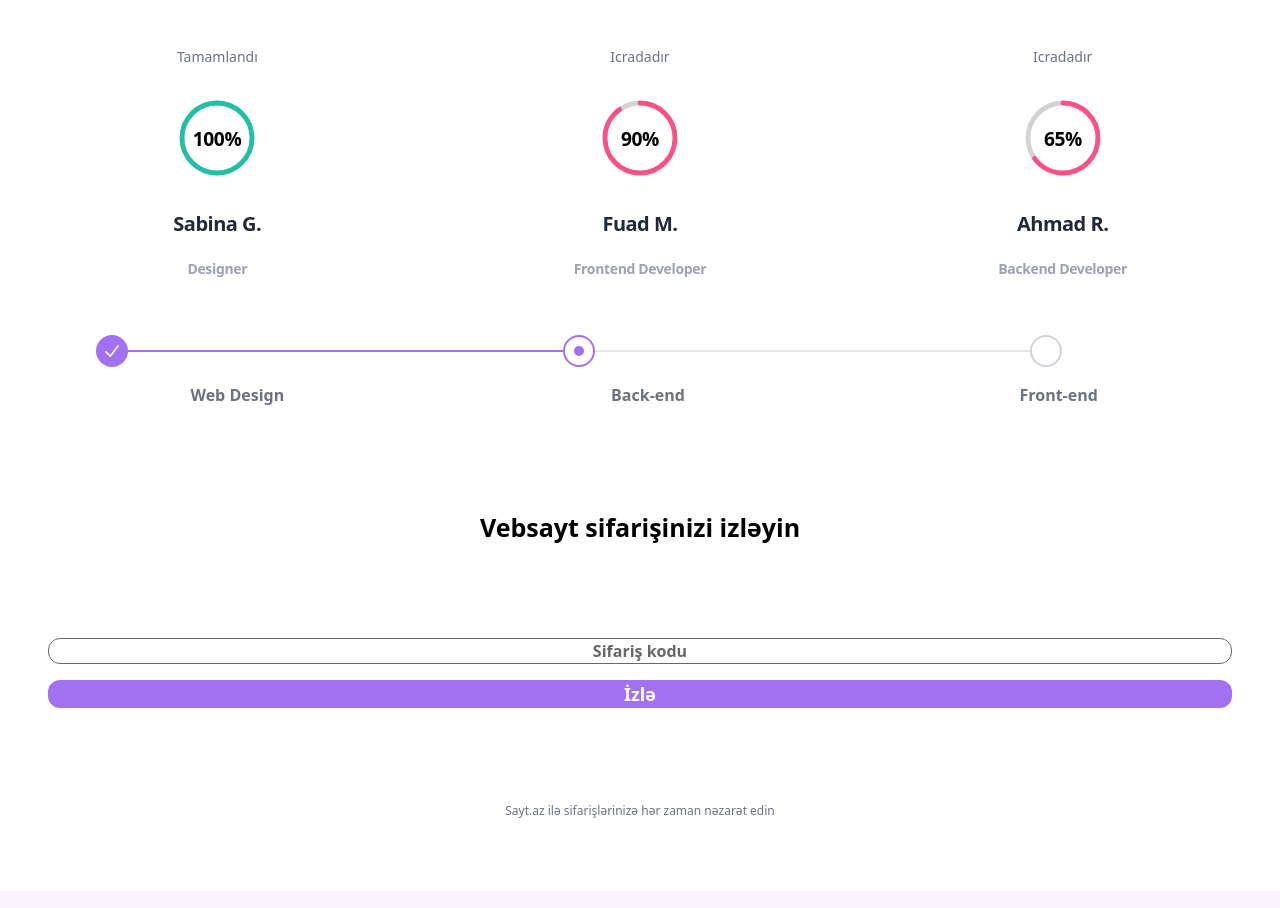
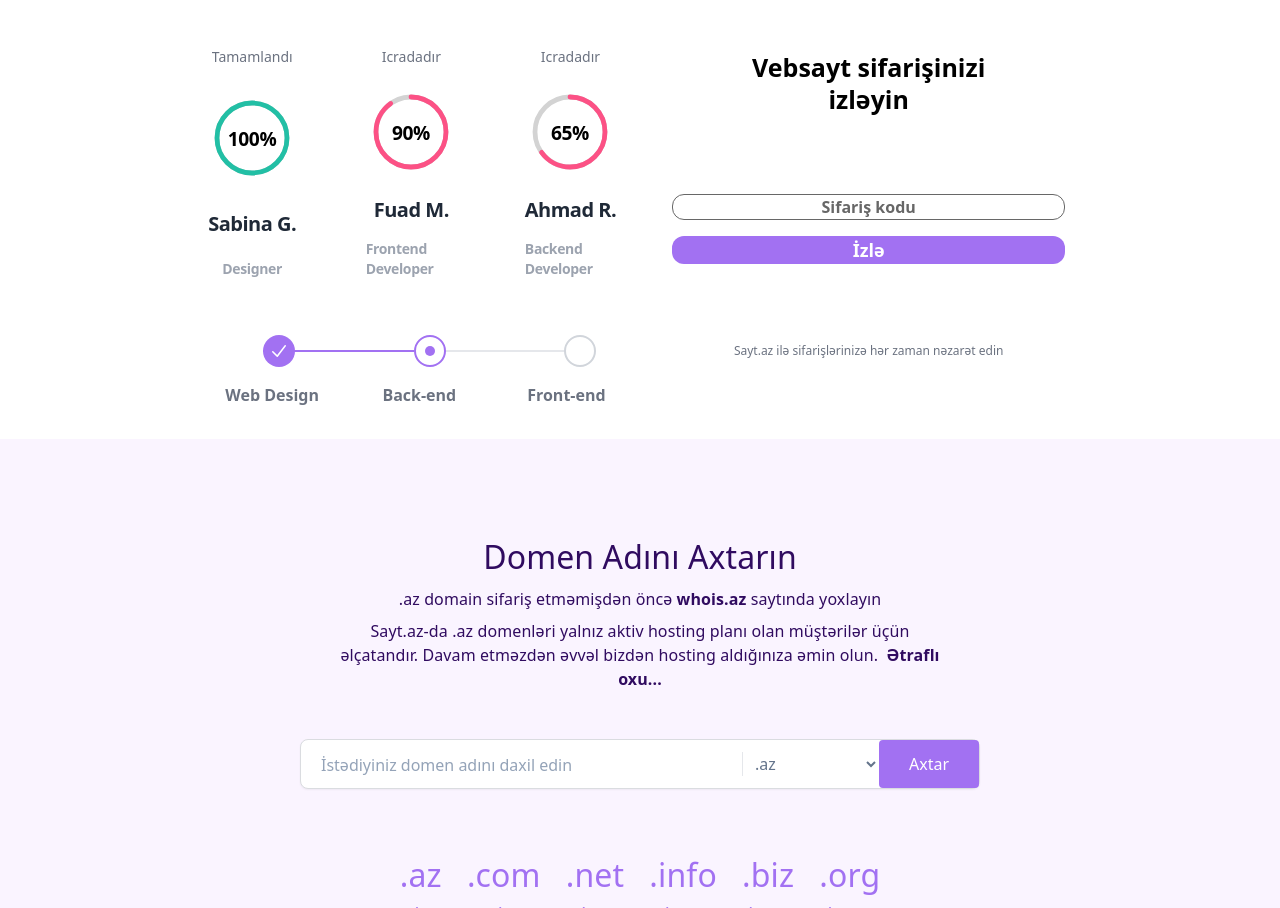
Before and after one commit to aysumeherremova/sayt.az, a plain HTML site: page index.htm in a window 1280 px wide. Shown: the part 791-1699 px from the top of the page. Drawn offline with nearby package versions, Linux system fonts and the light colour scheme.

Commit message:
Sifarişiniziİzleyin

```diff
--- a/index.htm
+++ b/index.htm
@@ -977,8 +977,6 @@
                 </i>
                 </section>
             </div>
-
-
             <script>
                 function scrollToSection() {
                     document.getElementById("targetSection").scrollIntoView({
@@ -986,11 +984,13 @@
                     });
                 }
             </script>
-
+        </div>
 
         <!-- programming, sifarisi izleyin yeridi bura -->
         <section id="order-tracking"
             class="lg:mt-20 md:mt-12 sm:mt-4 mt-0 md:py-8 sm:py-4 py-2 px-4 lsm:min-h-[500px] min-h-[400px] flex flex-col items-center xlg:flex-row gap-y-16 xlg:gap-y-0 mx-auto max-w-7xl">
+            <div class="flex">
+                <!-- sol -->
                 <div class="leftSection w-full xlg:w-1/2 hidden xmd:block">
                     <dl class="mt-5 grid grid-cols-1 gap-5 xmd:grid-cols-3">
                         <div
@@ -1090,18 +1090,18 @@
                         </div>
                     </nav>
                 </div>
+                <!-- sağ -->
                 <div class="rightSection w-full xlg:w-1/2 flex justify-center items-center">
-                <div
-                    class=" xlg:w-[75%] w-full h-[388px] sm:px-8 px-4 sm:py-10 py-6 bg-white rounded-xl flex flex-col gap-4 justify-between items-center">
-                    <h2 class="font-bold  text-[25px] text-center leading-[32px] max-w-70">Vebsayt sifarişinizi
-                        izləyin</h2>
-                    <form class="flex flex-col gap-4 w-full"><input placeholder="Sifariş kodu" type="text"
-                            class=" h-13 border border-[#676767] rounded-xl text-center focus:outline-none text-[#676767] placeholder:text-[#676767] placeholder:font-semibold"
-                            name="order_id" /><button
-                            class="bg-mainLightPurple hover:bg-mainLightPurpleHover text-white h-13 rounded-xl shadow-4 shadow-mainLightPurple"><span
-                                class="text-lg font-semibold">İzlə</span></button></form><span
-                        class="text-xs text-center text-gray-500">Sayt.az ilə sifarişlərinizə hər zaman nəzarət
-                        edin<!-- --> </span>
+                    <div class="xlg:w-[75%] w-full h-[388px] sm:px-8 px-4 sm:py-10 py-6 bg-white rounded-xl flex flex-col gap-4 justify-between items-center">
+                        <h2 class="font-bold text-[25px] text-center leading-[32px] max-w-70">Vebsayt sifarişinizi <br/> izləyin</h2>
+                        <form class="flex flex-col gap-4 w-full">
+                            <input placeholder="Sifariş kodu" type="text" class="h-13 border border-[#676767] rounded-xl text-center focus:outline-none text-[#676767] placeholder:text-[#676767] placeholder:font-semibold" name="order_id" />
+                            <button class="bg-mainLightPurple hover:bg-mainLightPurpleHover text-white h-13 rounded-xl shadow-4 shadow-mainLightPurple">
+                                <span class="text-lg font-semibold">İzlə</span>
+                            </button>
+                        </form>
+                        <span class="text-xs text-center text-gray-500">Sayt.az ilə sifarişlərinizə hər zaman nəzarət edin</span>
+                    </div>
                 </div>
             </div>
         </section>
```
Lines whose indentation alone changed are shown as unchanged.
